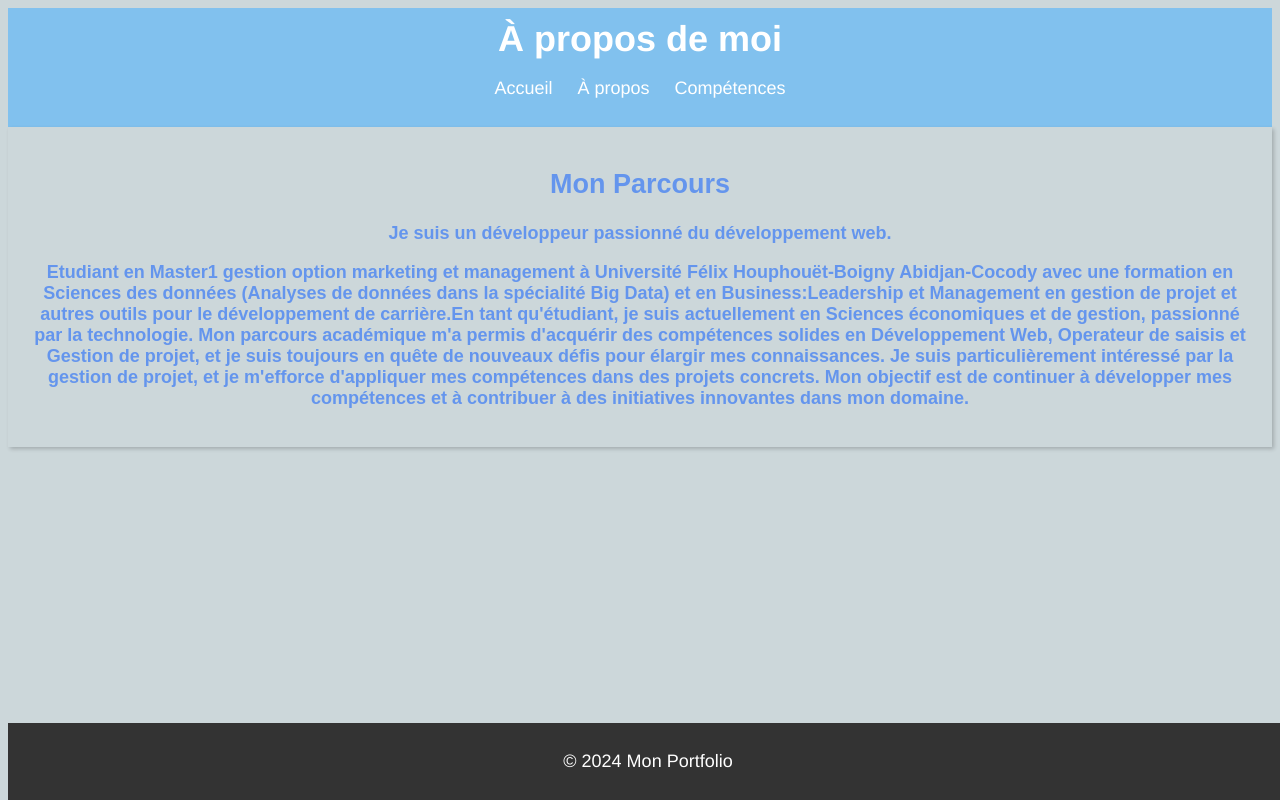
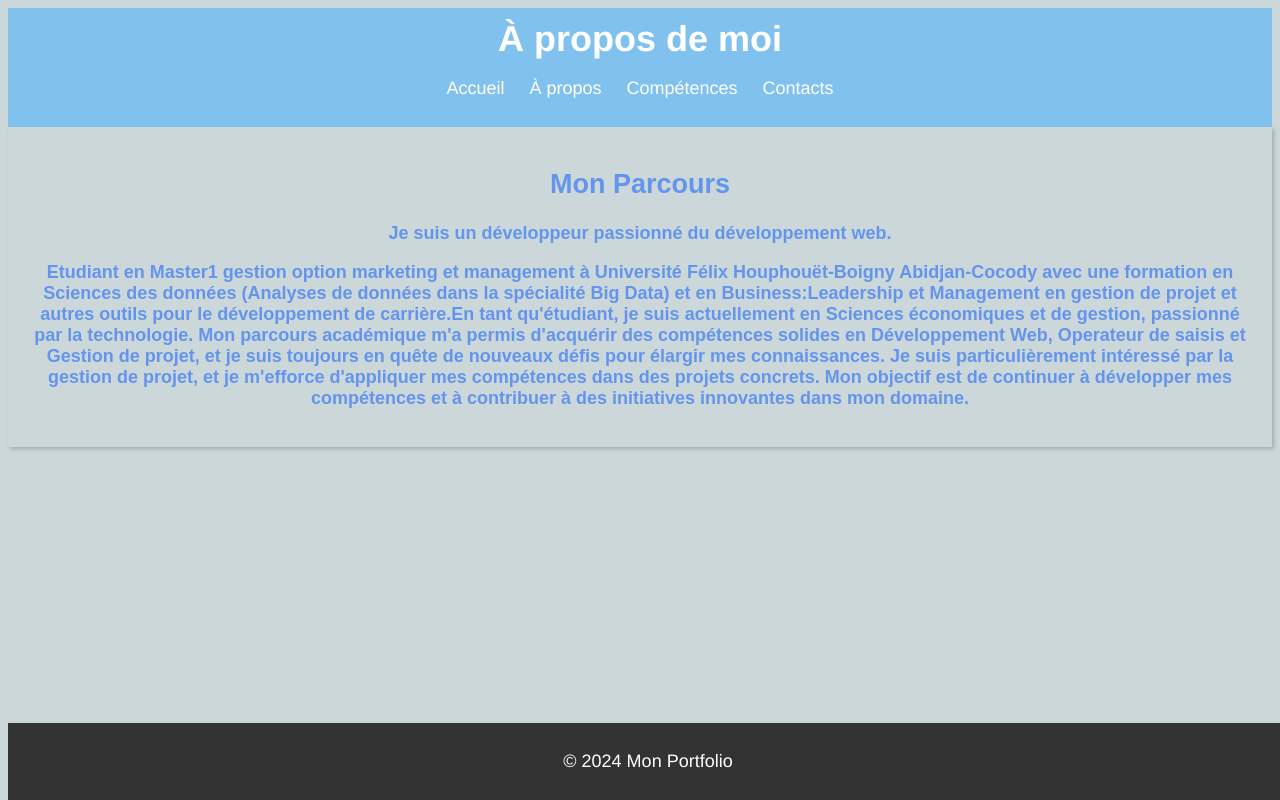
Before and after one commit to lbHien/portfoliohienl, a plain HTML site: page apropos.html in a window 1280 px wide. Drawn offline with Linux system fonts and the light colour scheme.

Commit message:
Update apropos.html

```diff
--- a/apropos.html
+++ b/apropos.html
@@ -14,6 +14,7 @@
                 <li><a href="accueil.html">Accueil</a></li>
                 <li><a href="apropos.html">À propos</a></li>
                 <li><a href="mescompetences.html">Compétences</a></li>
+                <li><a href="Contacts.html">Contacts</a></li>
             </ul>
         </nav>
     </header>
```
